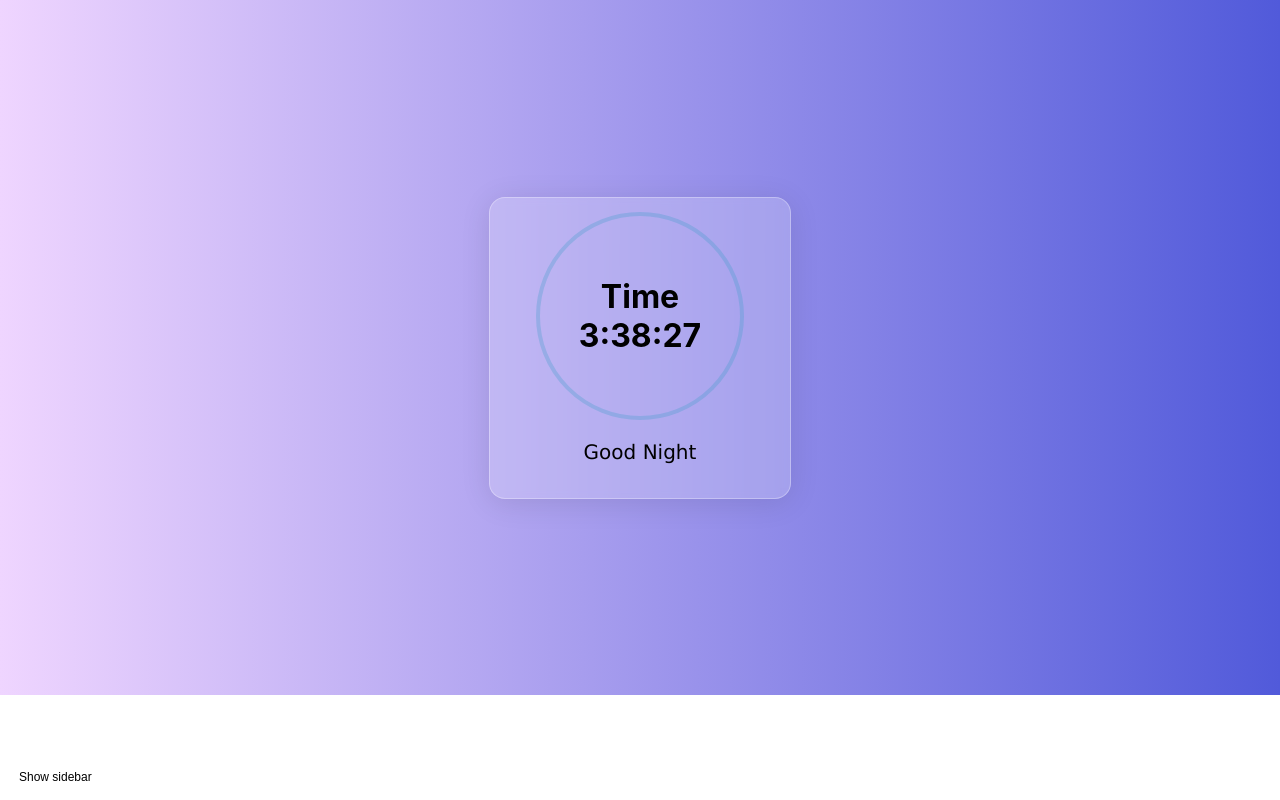
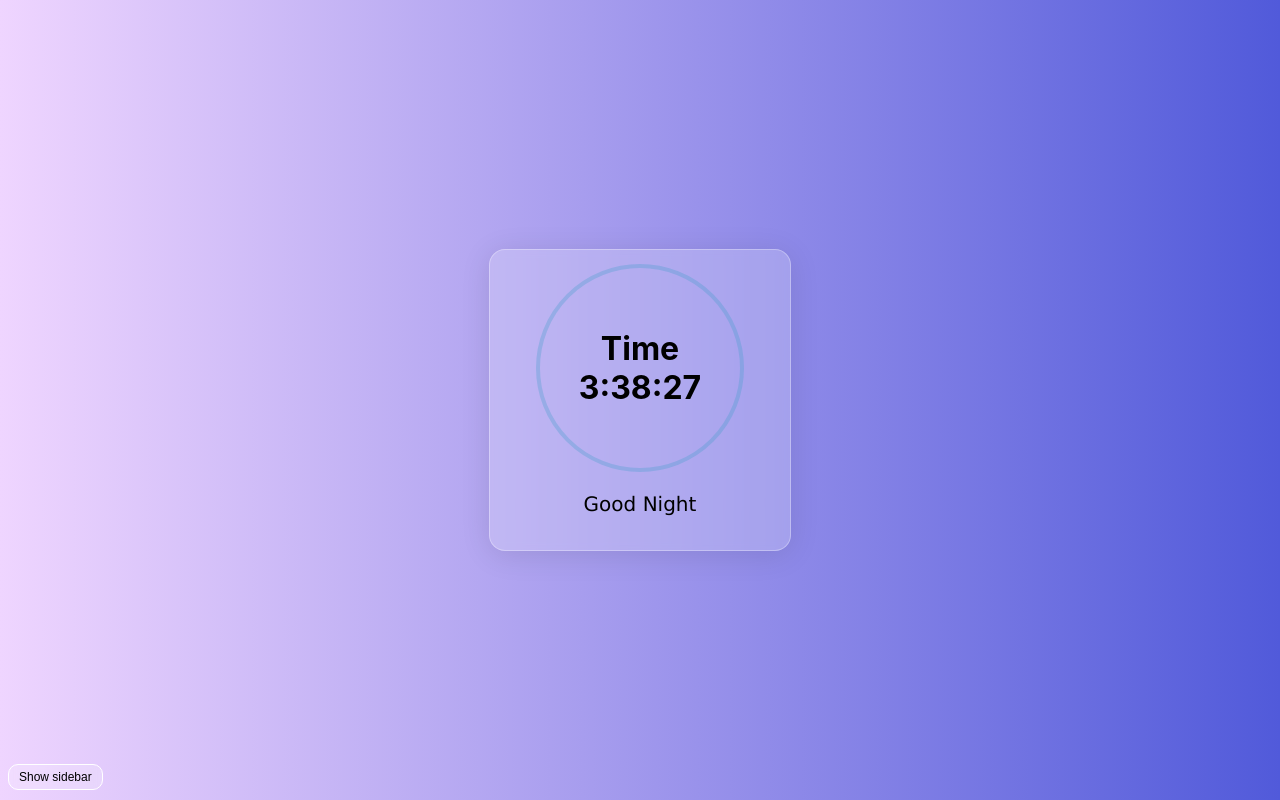
Before and after one commit to somtyagi20/Digital-Clock, a React (Create React App) app: page / in a window 1280 px wide. Built offline with nearby package versions, Linux system fonts and the light colour scheme.

Commit message:
Update height of time-container

```diff
--- a/src/App.css
+++ b/src/App.css
@@ -65,7 +65,7 @@ img {
 }
 .time-container {
   display: flex;
-  height: 695px;
+  height: 100vh;
   justify-content: center;
   align-items: center;
 }
```
